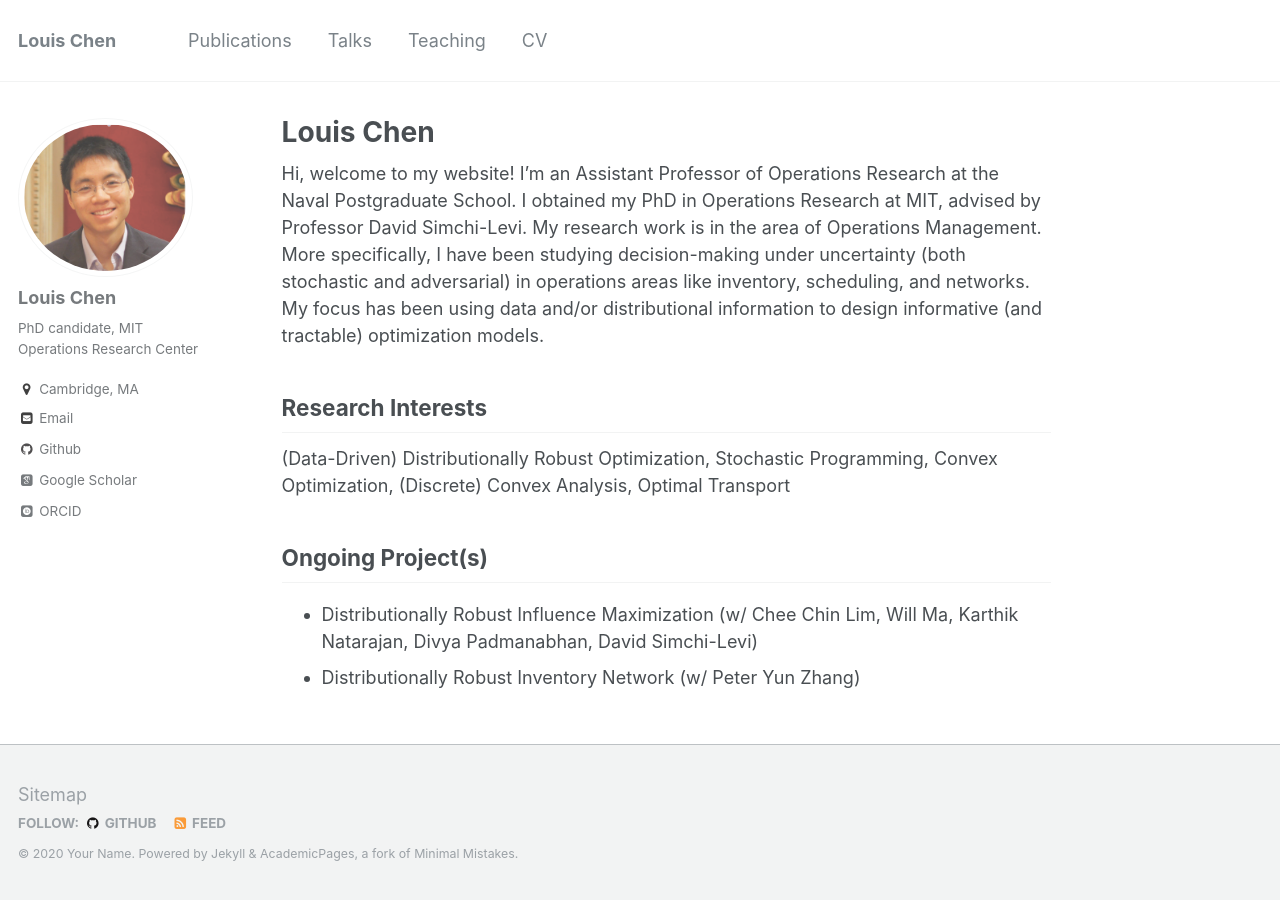
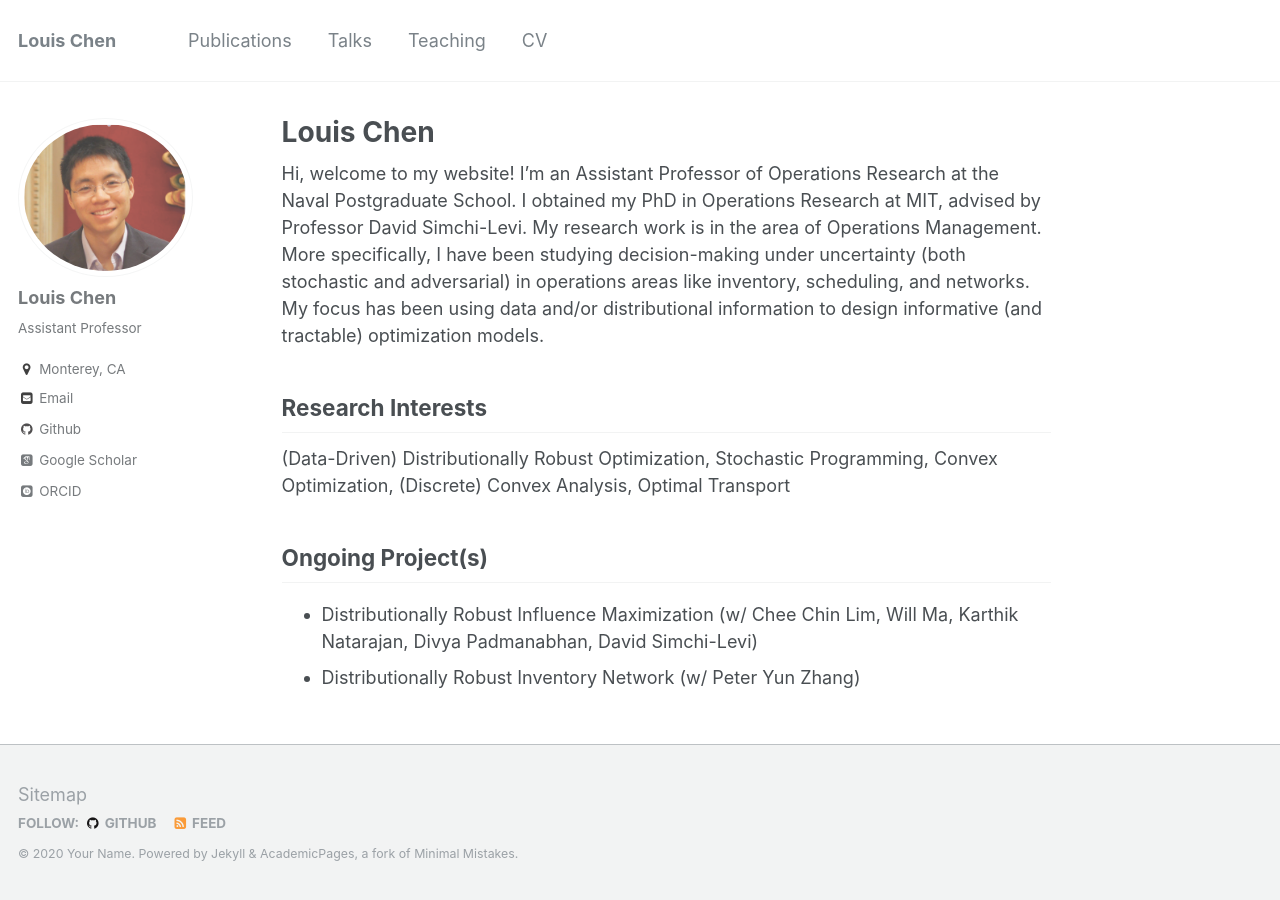
Before and after one commit to LouisLChen/LouisLChen.github.io, a Jekyll site: the page built from _pages/about.md, in a window 1280 px wide. Built offline with Jekyll 4.4.1, drawn with Linux system fonts in a browser that asks for light colours; some web fonts are replaced.

Commit message:
Update _config.yml

```diff
--- a/_config.yml
+++ b/_config.yml
@@ -81,11 +81,11 @@ analytics:
 author:
   name             : "Louis Chen"
   avatar           : "profile.png"
-  bio              : "PhD candidate, MIT Operations Research Center"
-  location         : "Cambridge, MA"
+  bio              : "Assistant Professor"
+  location         : "Monterey, CA"
   employer         :
   googlescholar    : "http://yourfullgooglescholarurl.com"
-  email            : "llchen@mit.edu"
+  email            : "louis.chen@nps.edu"
   uri              :
   bitbucket        :
   codepen          :
```
